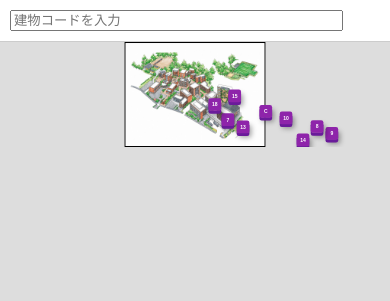
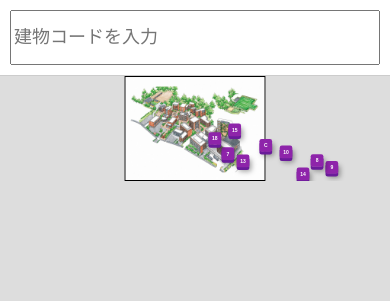
Before and after one commit to yuuto666-a11y/-, a Flask app: page / in a window 390 px wide. Shown: the top 301 px of the page. Run offline with Flask 3, Linux system fonts and the light colour scheme.

Commit message:
Update style.css

```diff
--- a/practice/static/style.css
+++ b/practice/static/style.css
@@ -207,7 +207,9 @@ body{
 
     #searchInput {
 
-        width: 90%;
+        width: 100%;
+        height:55px;
+        font-size:18px;
     }
 
     .popup-card {
```
